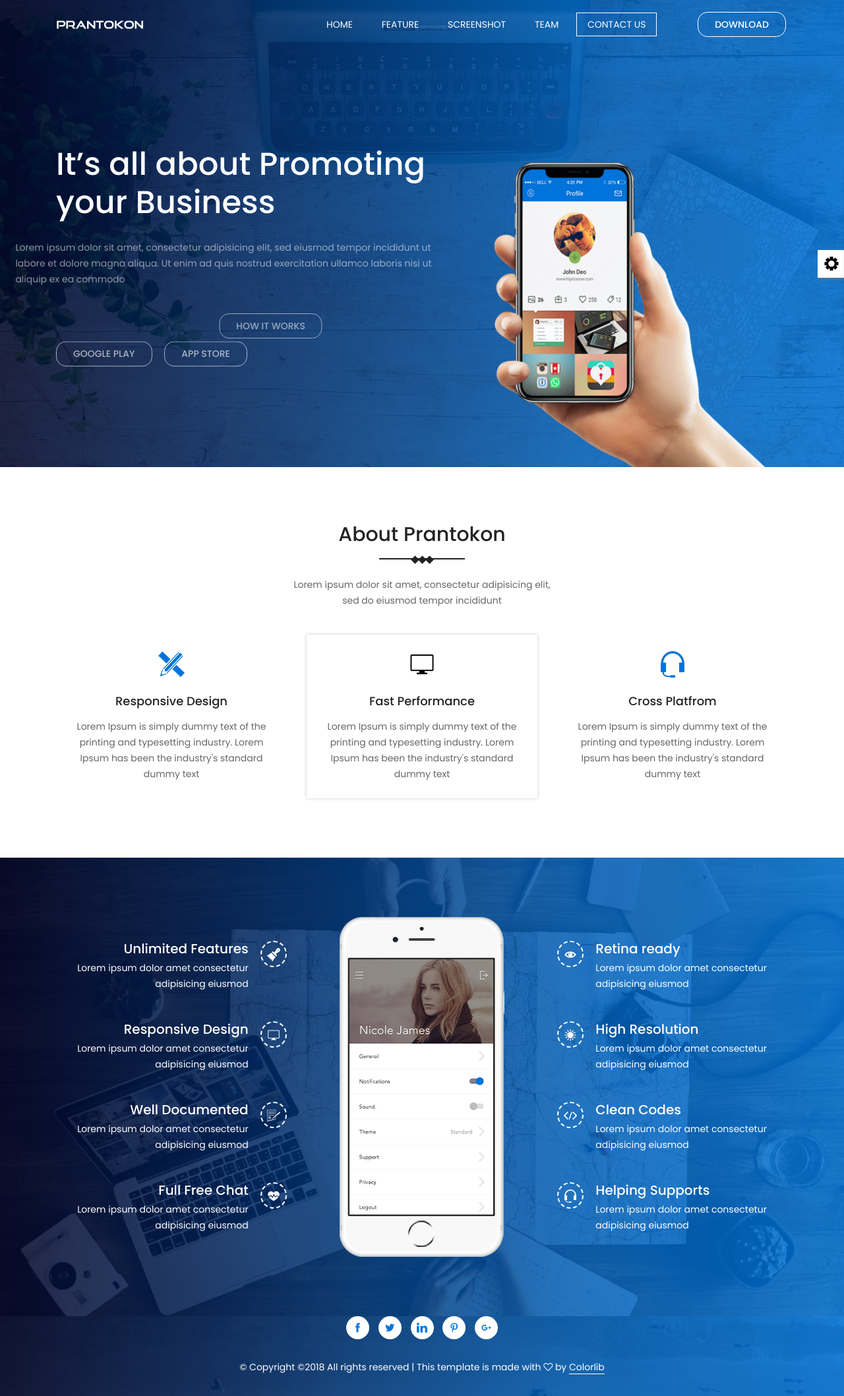
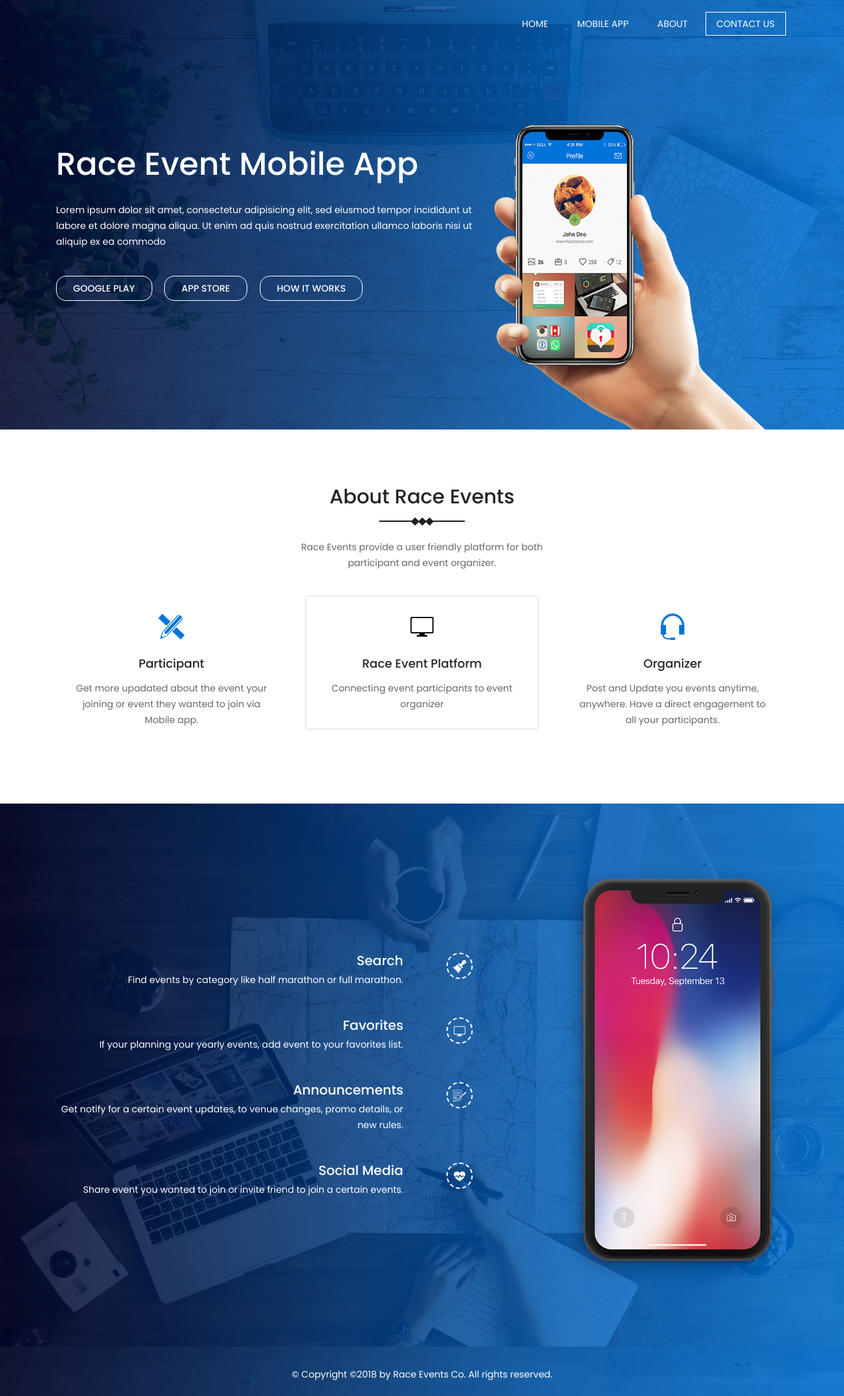
Before and after one commit to rogermolas/re-site, a plain HTML site: page index.html in a window 1280 px wide. Shown: the top 2116 px of the page at 66% size. Drawn offline with nearby package versions, Linux system fonts and the light colour scheme; some packages are replaced by stand-ins of ours; files whose address does not match are found by name.

Commit message:
Update sites

```diff
--- a/index.html
+++ b/index.html
@@ -4,7 +4,7 @@
 		<meta charset="UTF-8">
 		<meta http-equiv="X-UA-Compatible" content="IE=edge">
 		<meta name="viewport" content="width=device-width, initial-scale=1">
-		<title>Prantokon - App Landing Html Template</title>
+		<title>Race Events</title>
 		<!-- Bootstrap CSS -->
 		<link rel="stylesheet" type="text/css" href="assets/css/bootstrap.min.css" media="all" />
 		<!-- Slick nav CSS -->
@@ -43,7 +43,7 @@
 				<div class="row flexbox-center">
 					<div class="col-lg-2 col-md-3 col-6">
 						<div class="logo">
-							<a href="#home"><img src="assets/img/logo.png" alt="logo" /></a>
+						<!--	<a href="#home"><img src="assets/img/logo.png" alt="logo" /></a>-->
 						</div>
 					</div>
 					<div class="col-lg-10 col-md-9 col-6">
@@ -51,26 +51,25 @@
 					    <div class="mainmenu">
                             <ul id="primary-menu">
                                 <li><a class="nav-link active" href="#home">Home</a></li>
-                                <li><a class="nav-link" href="#feature">Feature</a></li>
-                                <li><a class="nav-link" href="#screenshot">Screenshot</a></li>
-                                <li><a class="nav-link" href="#team">Team</a></li>
+                                <li><a class="nav-link" href="#mobile">Mobile App</a></li>
+								<li><a class="nav-link" href="#about">About</a></li>
                                 <li><a class="nav-link" href="#contact">Contact Us</a></li>
-                                <li><a class="appao-btn" href="#">Download</a></li>
                             </ul>
 					    </div>
 					</div>
 				</div>
 			</div>
 		</header><!-- header section end -->
+
 		<!-- hero area start -->
 		<section class="hero-area" id="home">
-			<div class="hero-area-slider">
-				<div class="hero-area-single-slide">
+			<div class="">
+				<div class="">
 					<div class="container">
 						<div class="row">
 							<div class="col-lg-7">
 								<div class="hero-area-content">
-									<h1>It’s all about Promoting your Business</h1>
+									<h1>Race Event Mobile App</h1>
 									<p>Lorem ipsum dolor sit amet, consectetur adipisicing elit, sed eiusmod tempor incididunt ut labore et dolore magna aliqua. Ut enim ad quis nostrud exercitation ullamco laboris nisi ut aliquip ex ea commodo </p>
 									<a href="#" class="appao-btn">Google Play</a>
 									<a href="#" class="appao-btn">App Store</a>
@@ -85,56 +84,17 @@
 						</div>
 					</div>
 				</div>
-				<div class="hero-area-single-slide">
-					<div class="container">
-						<div class="row">
-							<div class="col-lg-7">
-								<div class="hero-area-content">
-									<h1>It’s all about Promoting your Business</h1>
-									<p>Lorem ipsum dolor sit amet, consectetur adipisicing elit, sed eiusmod tempor incididunt ut labore et dolore magna aliqua. Ut enim ad quis nostrud exercitation ullamco laboris nisi ut aliquip ex ea commodo </p>
-									<a href="#" class="appao-btn">Google Play</a>
-									<a href="#" class="appao-btn">App Store</a>
-									<a href="https://www.youtube.com/watch?v=RZXnugbhw_4" class="popup-youtube"><p class="appao-btn"> How it Works</p></a>
-								</div>
-							</div>
-							<div class="col-lg-5">
-								<div class="hand-mockup text-lg-left text-center">
-									<img src="assets/img/hand-mockup.png" alt="Hand Mockup" />
-								</div>
-							</div>
-						</div>
-					</div>
-				</div>
-				<div class="hero-area-single-slide">
-					<div class="container">
-						<div class="row">
-							<div class="col-lg-7">
-								<div class="hero-area-content">
-									<h1>It’s all about Promoting your Business</h1>
-									<p>Lorem ipsum dolor sit amet, consectetur adipisicing elit, sed eiusmod tempor incididunt ut labore et dolore magna aliqua. Ut enim ad quis nostrud exercitation ullamco laboris nisi ut aliquip ex ea commodo </p>
-									<a href="#" class="appao-btn">Google Play</a>
-									<a href="#" class="appao-btn">App Store</a>
-									<a href="https://www.youtube.com/watch?v=RZXnugbhw_4" class="popup-youtube"><p class="appao-btn"> How it Works</p></a>
-								</div>
-							</div>
-							<div class="col-lg-5">
-								<div class="hand-mockup text-lg-left text-center">
-									<img src="assets/img/hand-mockup.png" alt="Hand Mockup" />
-								</div>
-							</div>
-						</div>
-					</div>
-				</div>
-			</div>
+
 		</section><!-- hero area end -->
+
 		<!-- about section start -->
-		<section class="about-area ptb-90">
+		<section class="about-area ptb-90" id="about">
 			<div class="container">
 				<div class="row">
 					<div class="col-lg-12">
 					    <div class="sec-title">
-							<h2>About Prantokon<span class="sec-title-border"><span></span><span></span><span></span></span></h2>
-							<p>Lorem ipsum dolor sit amet, consectetur adipisicing elit, sed do eiusmod tempor incididunt</p>
+							<h2>About Race Events<span class="sec-title-border"><span></span><span></span><span></span></span></h2>
+                            <p>Race Events provide a user friendly platform for both participant and event organizer.</p>
 						</div>
 					</div>
 				</div>
@@ -142,38 +102,39 @@
 					<div class="col-lg-4">
 					    <div class="single-about-box">
 							<i class="icofont icofont-ruler-pencil"></i>
-							<h4>Responsive Design</h4>
-							<p>Lorem Ipsum is simply dummy text of the printing and typesetting industry. Lorem Ipsum has been the industry's standard dummy text</p>
+							<h4>Participant</h4>
+                            <p> Get more upadated about the event your joining or event they wanted to join via Mobile app.</p>
 						</div>
 					</div>
 					<div class="col-lg-4">
 					    <div class="single-about-box active">
 							<i class="icofont icofont-computer"></i>
-							<h4>Fast Performance</h4>
-							<p>Lorem Ipsum is simply dummy text of the printing and typesetting industry. Lorem Ipsum has been the industry's standard dummy text</p>
+                            <h4>Race Event Platform</h4>
+							<p>Connecting event participants to event organizer</p>
 						</div>
 					</div>
 					<div class="col-lg-4">
 					    <div class="single-about-box">
 							<i class="icofont icofont-headphone-alt"></i>
-							<h4>Cross Platfrom</h4>
-							<p>Lorem Ipsum is simply dummy text of the printing and typesetting industry. Lorem Ipsum has been the industry's standard dummy text</p>
+                            <h4>Organizer</h4>
+							<p>Post and Update you events anytime, anywhere. Have a direct engagement to all your participants.</p>
 						</div>
 					</div>
 				</div>
 			</div>
 		</section><!-- about section end -->
+
 		<!-- feature section start -->
-		<section class="feature-area ptb-90" id="feature">
+		<section class="feature-area ptb-90" id="mobile">
 			<div class="container">
-				<div class="row flexbox-center">
-					<div class="col-lg-4">
+				<div class="row">
+					<div class="col-md-8 d-flex align-items-center">
 						<div class="single-feature-box text-lg-right text-center">
 							<ul>
 								<li>
 									<div class="feature-box-info">
-										<h4>Unlimited Features</h4>
-										<p>Lorem ipsum dolor amet consectetur adipisicing eiusmod </p>
+										<h4>Search</h4>
+										<p>Find events by category like half marathon or full marathon.</p>
 									</div>
 									<div class="feature-box-icon">
 										<i class="icofont icofont-brush"></i>
@@ -181,8 +142,8 @@
 								</li>
 								<li>
 									<div class="feature-box-info">
-										<h4>Responsive Design</h4>
-										<p>Lorem ipsum dolor amet consectetur adipisicing eiusmod </p>
+										<h4>Favorites</h4>
+										<p>If your planning your yearly events, add event to your favorites list.</p>
 									</div>
 									<div class="feature-box-icon">
 										<i class="icofont icofont-computer"></i>
@@ -190,8 +151,8 @@
 								</li>
 								<li>
 									<div class="feature-box-info">
-										<h4>Well Documented</h4>
-										<p>Lorem ipsum dolor amet consectetur adipisicing eiusmod </p>
+										<h4>Announcements</h4>
+										<p>Get notify for a certain event updates, to venue changes, promo details, or new rules.</p>
 									</div>
 									<div class="feature-box-icon">
 										<i class="icofont icofont-law-document"></i>
@@ -199,8 +160,8 @@
 								</li>
 								<li>
 									<div class="feature-box-info">
-										<h4>Full Free Chat</h4>
-										<p>Lorem ipsum dolor amet consectetur adipisicing eiusmod </p>
+										<h4>Social Media</h4>
+										<p>Share event you wanted to join or invite friend to join a certain events.</p>
 									</div>
 									<div class="feature-box-icon">
 										<i class="icofont icofont-heart-beat"></i>
@@ -209,56 +170,16 @@
 							</ul>
 						</div>
 					</div>
-					<div class="col-lg-4">
+				<div class="col-lg-4">
 						<div class="single-feature-box text-center">
-							<img src="assets/img/feature.png" alt="feature">
-						</div>
-					</div>
-					<div class="col-lg-4">
-						<div class="single-feature-box text-lg-left text-center">
-							<ul>
-								<li>
-									<div class="feature-box-icon">
-										<i class="icofont icofont-eye"></i>
-									</div>
-									<div class="feature-box-info">
-										<h4>Retina ready</h4>
-										<p>Lorem ipsum dolor amet consectetur adipisicing eiusmod </p>
-									</div>
-								</li>
-								<li>
-									<div class="feature-box-icon">
-										<i class="icofont icofont-sun-alt"></i>
-									</div>
-									<div class="feature-box-info">
-										<h4>High Resolution</h4>
-										<p>Lorem ipsum dolor amet consectetur adipisicing eiusmod </p>
-									</div>
-								</li>
-								<li>
-									<div class="feature-box-icon">
-										<i class="icofont icofont-code-alt"></i>
-									</div>
-									<div class="feature-box-info">
-										<h4>Clean Codes</h4>
-										<p>Lorem ipsum dolor amet consectetur adipisicing eiusmod </p>
-									</div>
-								</li>
-								<li>
-									<div class="feature-box-icon">
-										<i class="icofont icofont-headphone-alt"></i>
-									</div>
-									<div class="feature-box-info">
-										<h4>Helping Supports</h4>
-										<p>Lorem ipsum dolor amet consectetur adipisicing eiusmod </p>
-									</div>
-								</li>
-							</ul>
+							<img src="assets/img/iphoneX.png" alt="feature">
 						</div>
 					</div>
 				</div>
 			</div>
 		</section><!-- feature section end -->
+
+    <!-- // end .section -->
 
 		<!-- footer section start -->
 		<footer class="footer" id="contact">
@@ -269,15 +190,13 @@
                     <div class="col-lg-12">
 						<div class="copyright-area">
 							<ul>
-								<li><a href="#"><i class="icofont icofont-social-facebook"></i></a></li>
+								<!-- <li><a href="#"><i class="icofont icofont-social-facebook"></i></a></li>
 								<li><a href="#"><i class="icofont icofont-social-twitter"></i></a></li>
 								<li><a href="#"><i class="icofont icofont-brand-linkedin"></i></a></li>
 								<li><a href="#"><i class="icofont icofont-social-pinterest"></i></a></li>
-								<li><a href="#"><i class="icofont icofont-social-google-plus"></i></a></li>
+								<li><a href="#"><i class="icofont icofont-social-google-plus"></i></a></li>  -->
 							</ul>
-							<p>&copy; <!-- Link back to Colorlib can't be removed. Template is licensed under CC BY 3.0. -->
-Copyright &copy;<script>document.write(new Date().getFullYear());</script> All rights reserved | This template is made with <i class="fa fa-heart-o" aria-hidden="true"></i> by <a href="https://colorlib.com" target="_blank">Colorlib</a>
-<!-- Link back to Colorlib can't be removed. Template is licensed under CC BY 3.0. --></p>
+							<p>&copy; Copyright &copy;<script>document.write(new Date().getFullYear());</script> by Race Events Co. All rights reserved.</p>
 						</div>
                     </div>
 				</div>
@@ -287,26 +206,6 @@ Copyright &copy;<script>document.write(new Date().getFullYear());</script> All r
 		<a href="#" class="scrollToTop">
 			<i class="icofont icofont-arrow-up"></i>
 		</a>
-		<div class="switcher-area" id="switch-style">
-			<div class="display-table">
-				<div class="display-tablecell">
-					<a class="switch-button" id="toggle-switcher"><i class="icofont icofont-wheel"></i></a>
-					<div class="switched-options">
-						<div class="config-title">Home variation:</div>
-						<ul>
-							<li><a href="index.html">Home - Fixed Text</a></li>
-							<li class="active"><a href="index-slider.html">Home - Slider Effect</a></li>
-							<li><a href="index-video.html">Home - Video Background</a></li>
-						</ul>
-						<div class="config-title">Other Pages</div>
-						<ul>
-							<li><a href="blog.html">Blog</a></li>
-							<li><a href="blog-detail.html">Blog Details</a></li>
-						</ul>
-					</div>
-				</div>
-			</div>
-		</div>
 		<!-- jquery main JS -->
 		<script src="assets/js/jquery.min.js"></script>
 		<!-- Bootstrap JS -->
```
Also changed, not shown: assets/img/iphonex.png (added), assets/img/team/team1.jpg (deleted), assets/img/team/team2.jpg (deleted), assets/img/team/team3.jpg (deleted), assets/img/team/team4.jpg (deleted).
